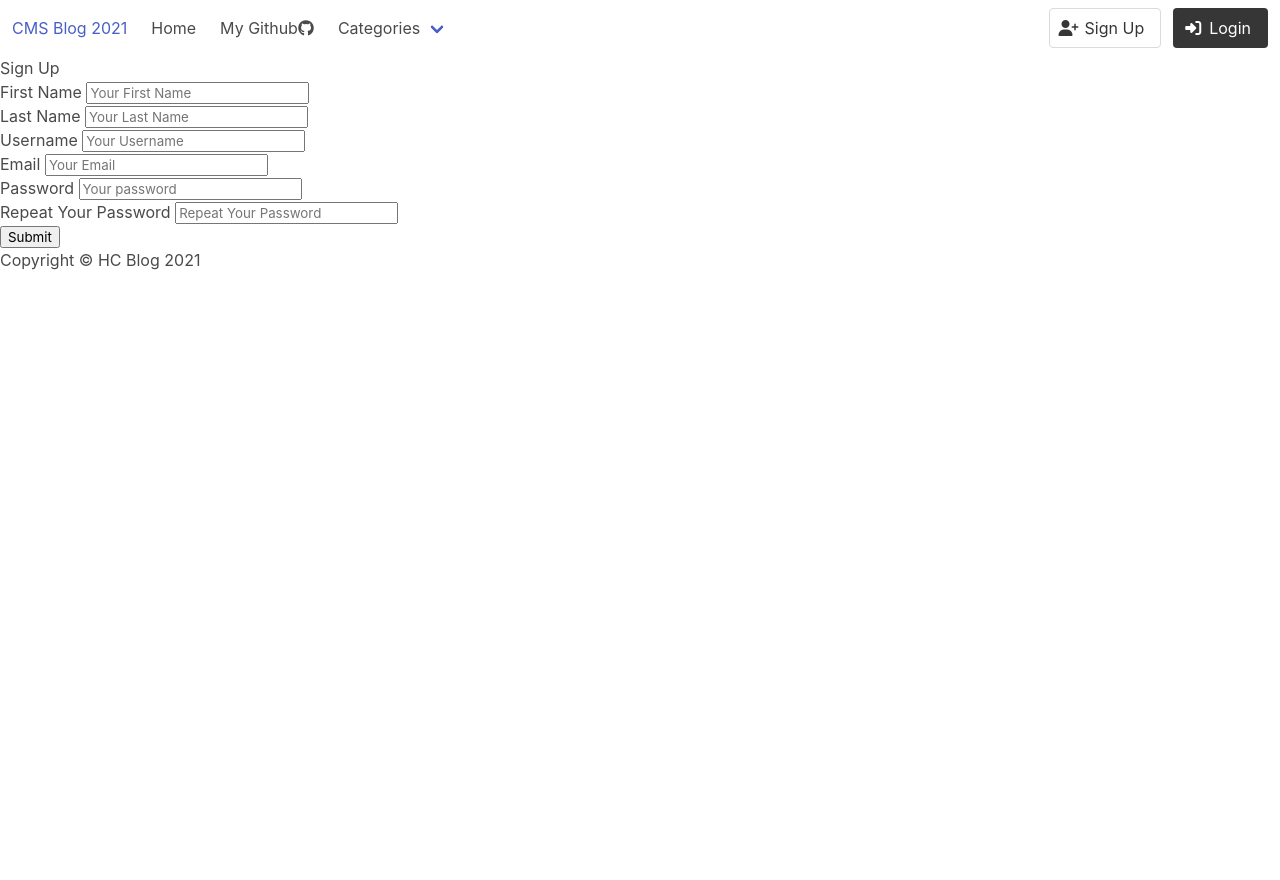
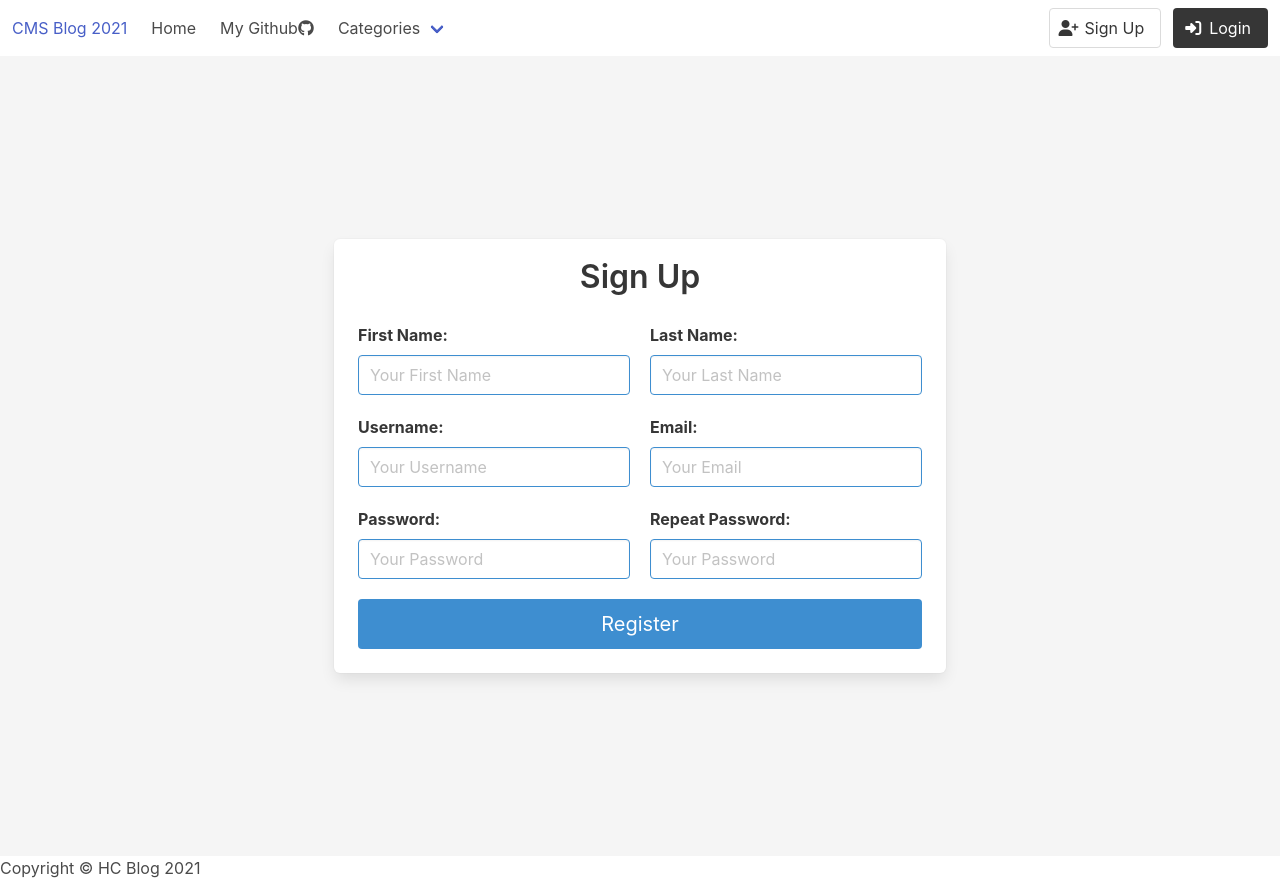
Before and after one commit to HenriqueCoelho1/Blog-app-php, a PHP site: page /signup.php in a window 1280 px wide. Before the commit the page ends 270 px from the top, so only its background shows below. Run offline with PHP 8.4, Linux system fonts and the light colour scheme; data that the repository does not hold is empty; some libraries are stand-ins or nearby versions.

Commit message:
Fixind signup CSS

```diff
--- a/app/signup.php
+++ b/app/signup.php
@@ -2,36 +2,71 @@
 <?php include "includes/header.php"; ?>
 <?php include "includes/nav.php";?>
 
-<h2>Sign Up</h2>
+
+<section class="hero has-background-white-ter is-fullheight">
+    <div class="hero-body">
+        <div class="container">
+            <div class="columns is-centered">
+                <div class="box">
+                    <div class="is-5-tablet is-4-desktop is-3-widescreen">
                         <form action="includes/signup.inc.php" method="post">
-    <div class="form-group">
-        <label for="firstname">First Name</label>
-        <input type="text" name="firstname" class="form-control" placeholder="Your First Name" />
+                            <h3 class="title is-3 has-text-centered">Sign Up</h3>
+                            <div class="field is-horizontal">
+                                <div class="field-body">
+                                    <div class="field p-1">
+                                            <label class="label" for="firstname">First Name:</label>
+                                            <div class="control">
+                                                <input class="input is-info" type="text" placeholder="Your First Name" name="fistname" value="" />
                                             </div>
-    <div class="form-group">
-        <label for="lastname">Last Name</label>
-        <input type="text" name="lastname" class="form-control" placeholder="Your Last Name" />
                                     </div>
-    <div class="form-group">
-        <label for="username">Username</label>
-        <input type="text" name="username" class="form-control" placeholder="Your Username" />
+                                    <div class="field p-1">
+                                            <label class="label" for="lastname">Last Name:</label>
+                                            <div class="control">
+                                                <input class="input is-info" type="text" placeholder="Your Last Name" name="lastname" value="" />
                                             </div>
-    <div class="form-group">
-        <label for="email">Email</label>
-        <input type="email" name="email" class="form-control" placeholder="Your Email" />
                                     </div>
-    <div class="form-group">
-        <label for="password">Password</label>
-        <input type="password" name="password" class="form-control" placeholder="Your password" />
                                 </div>
-    <div class="form-group">
-        <label for="password_repeat">Repeat Your Password</label>
-        <input type="password" name="password_repeat" class="form-control" placeholder="Repeat Your Password" />
-    </div>
-    <div class="form-group">
-        <input class="btn btn-primary" type="submit" name="submit" />
                             </div>
 
+                            <div class="field is-horizontal">
+                                <div class="field-body">
+                                    <div class="field p-1">
+                                            <label class="label" for="username">Username: </label>
+                                            <div class="control">
+                                                <input class="input is-info" type="text" placeholder="Your Username" name="username" value="" />
+                                            </div>
+                                    </div>
+                                    <div class="field p-1">
+                                            <label class="label" for="email">Email: </label>
+                                            <div class="control">
+                                                <input class="input is-info" type="email" placeholder="Your Email" name="email" value="" />
+                                            </div>
+                                    </div>
+                                </div>
+                            </div>
+
+                            <div class="field is-horizontal">
+                                <div class="field-body">
+                                    <div class="field p-1">
+                                            <label class="label" for="password">Password: </label>
+                                            <div class="control">
+                                                <input class="input is-info" type="password" placeholder="Your Password" name="password" value="" />
+                                            </div>
+                                    </div>
+                                    <div class="field p-1">
+                                            <label class="label" for="password_repeat">Repeat Password:</label>
+                                            <div class="control">
+                                                <input class="input is-info" type="password" placeholder="Your Password" name="password_repeat" value="" />
+                                            </div>
+                                    </div>
+                                </div>
+                            </div>
+
+                            <div class="field p-1">
+                                    <div class="control">
+                                        <button class="button is-info is-medium is-fullwidth" name="submit" value="">Register</button>
+                                    </div>
+                            </div>
                             <?php
                             if(isset($_GET["error"])){
                                 if($_GET["error"] == "emptyinput"){
@@ -58,6 +93,13 @@ if(isset($_GET["error"])){
                             }
                             ?>
                         </form>
+                    </div>
+                </div>
+            </div>
+        </div>
+    </div>
+</section>
+
 
 
 
```
Lines whose indentation alone changed are shown as unchanged.
